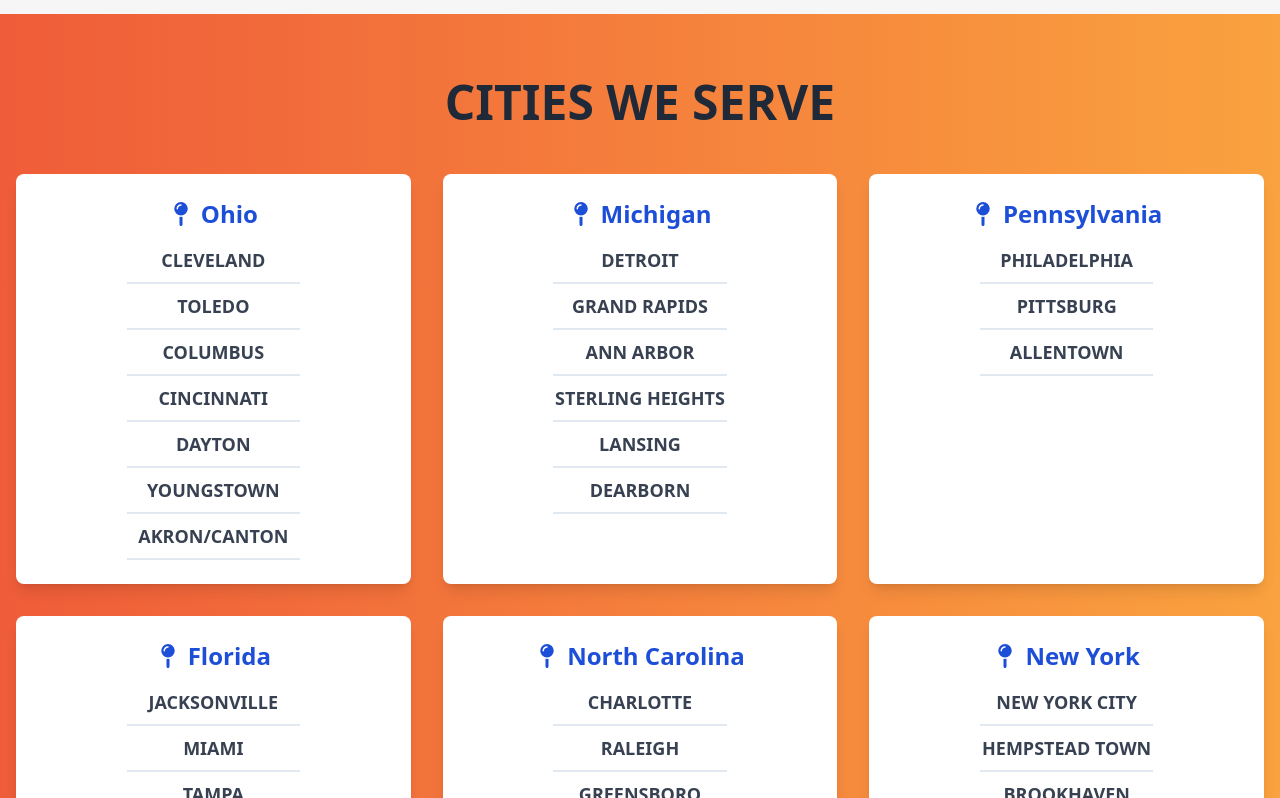
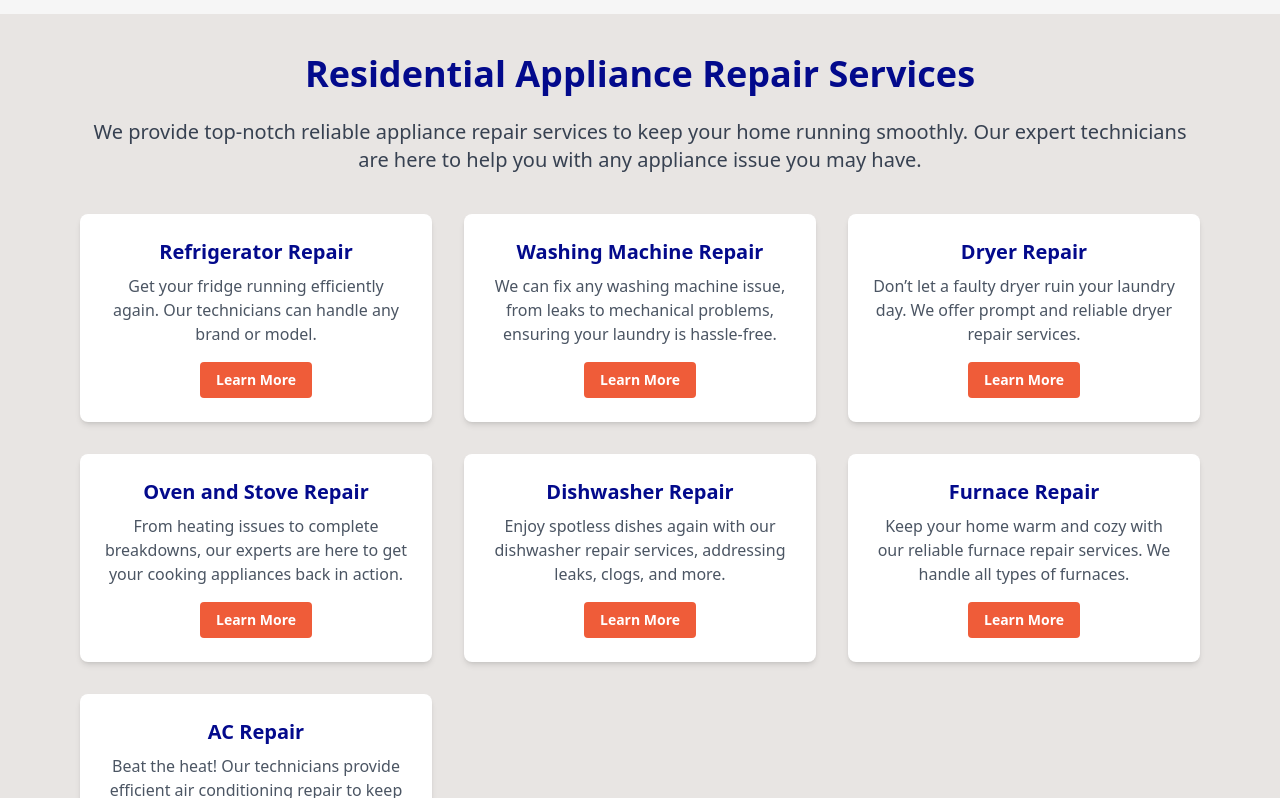
Before and after one commit to BronzeMik/theyfixappliances, a React (Vite) app: page / in a window 1280 px wide. Shown: the part 5302-6100 px from the top of the page. Built offline with nearby package versions, Linux system fonts and the light colour scheme.

Commit message:
Add residential repair section

```diff
--- /dev/null
+++ b/src/components/ApplianceRepairService.jsx
@@ -0,0 +1,65 @@
+const ApplianceRepairService = () => {
+    const services = [
+      {
+        title: 'Refrigerator Repair',
+        description: 'Get your fridge running efficiently again. Our technicians can handle any brand or model.',
+      },
+      {
+        title: 'Washing Machine Repair',
+        description: 'We can fix any washing machine issue, from leaks to mechanical problems, ensuring your laundry is hassle-free.',
+      },
+      {
+        title: 'Dryer Repair',
+        description: 'Don’t let a faulty dryer ruin your laundry day. We offer prompt and reliable dryer repair services.',
+      },
+      {
+        title: 'Oven and Stove Repair',
+        description: 'From heating issues to complete breakdowns, our experts are here to get your cooking appliances back in action.',
+      },
+      {
+        title: 'Dishwasher Repair',
+        description: 'Enjoy spotless dishes again with our dishwasher repair services, addressing leaks, clogs, and more.',
+      },
+      {
+        title: 'Furnace Repair',
+        description: 'Keep your home warm and cozy with our reliable furnace repair services. We handle all types of furnaces.',
+      },
+      {
+        title: 'AC Repair',
+        description: 'Beat the heat! Our technicians provide efficient air conditioning repair to keep your home cool.',
+      },
+    ];
+
+    return (
+      <div className="bg-[#e8e5e3] py-10">
+        <div className="max-w-6xl mx-auto px-4 text-center">
+          <h2 className="text-3xl md:text-4xl font-bold text-[#030a8c] mb-6">
+            Residential Appliance Repair Services
+          </h2>
+          <p className="text-lg md:text-xl text-gray-700 mb-10">
+            We provide top-notch reliable appliance repair services to keep your home running smoothly.
+            Our expert technicians are here to help you with any appliance issue you may have.
+          </p>
+
+          <div className="grid grid-cols-1 md:grid-cols-2 lg:grid-cols-3 gap-8">
+            {services.map((service, index) => (
+              <div key={index} className="bg-white p-6 rounded-lg shadow-md hover:shadow-2xl">
+                <h3 className="text-xl font-semibold text-[#030a8c] mb-2">{service.title}</h3>
+                <p className="text-gray-600 mb-4">{service.description}</p>
+                <a
+                  href="#contact"
+                  className="inline-block bg-[#ef5c39] text-white text-sm font-semibold py-2 px-4 rounded transition duration-300 hover:bg-[#e84e2f]"
+                >
+                  Learn More
+                </a>
+              </div>
+            ))}
+          </div>
+
+
+        </div>
+      </div>
+    );
+  };
+
+  export default ApplianceRepairService;
--- a/src/pages/Home.jsx
+++ b/src/pages/Home.jsx
@@ -1,4 +1,5 @@
 
+import ApplianceRepairService from "../components/ApplianceRepairService";
 import Careers from "../components/Careers";
 import CitiesWeServe from "../components/CitiesWeServe";
 import Footer from "../components/Footer";
@@ -31,6 +32,7 @@ export default function Home(){
             <ServicesSection />
             <PMServices />
             <MaintenanceService />
+            <ApplianceRepairService />
             <CitiesWeServe />
             <WhyChooseUsTwo />
             <ScheduleService />
```
